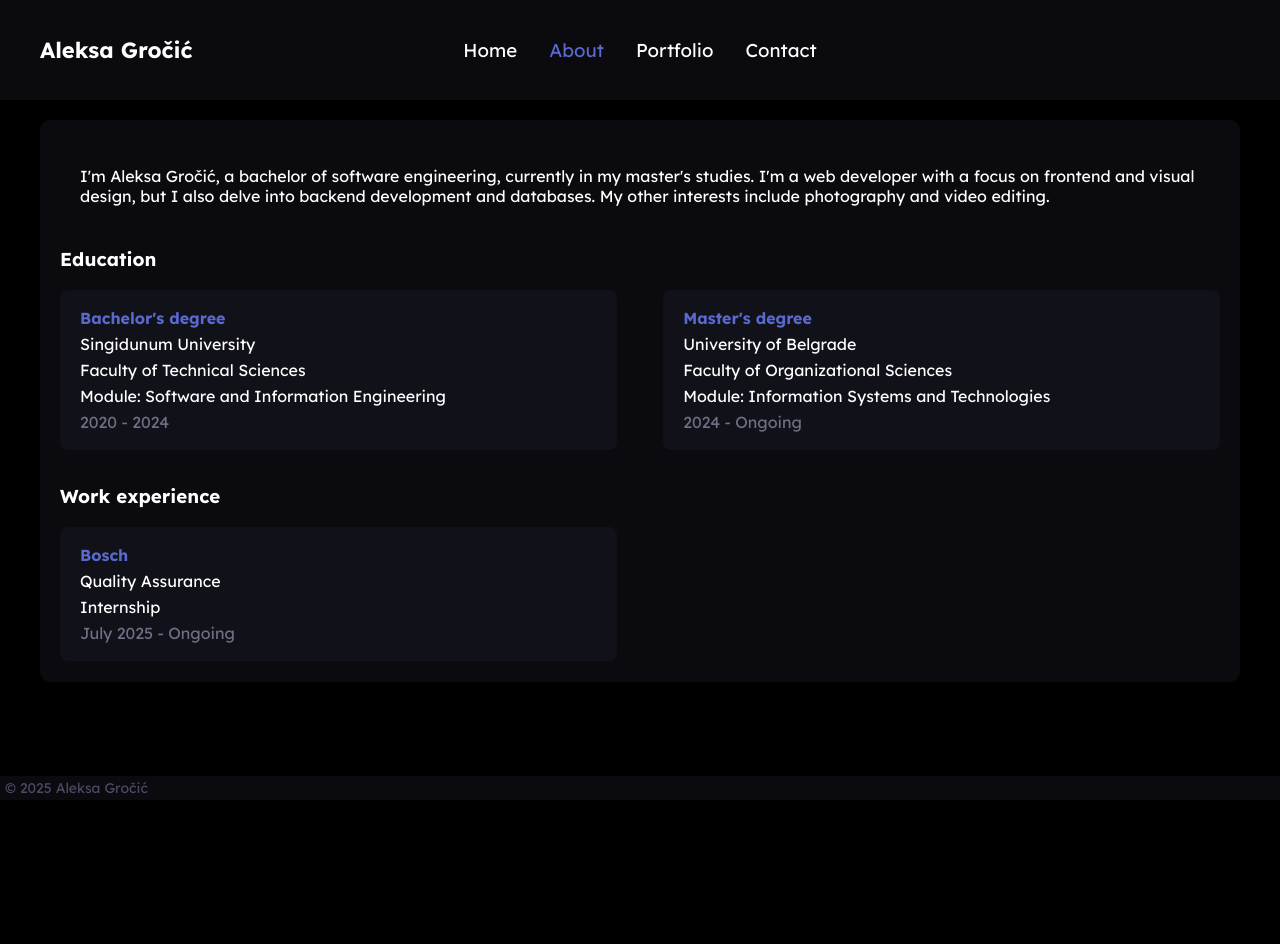
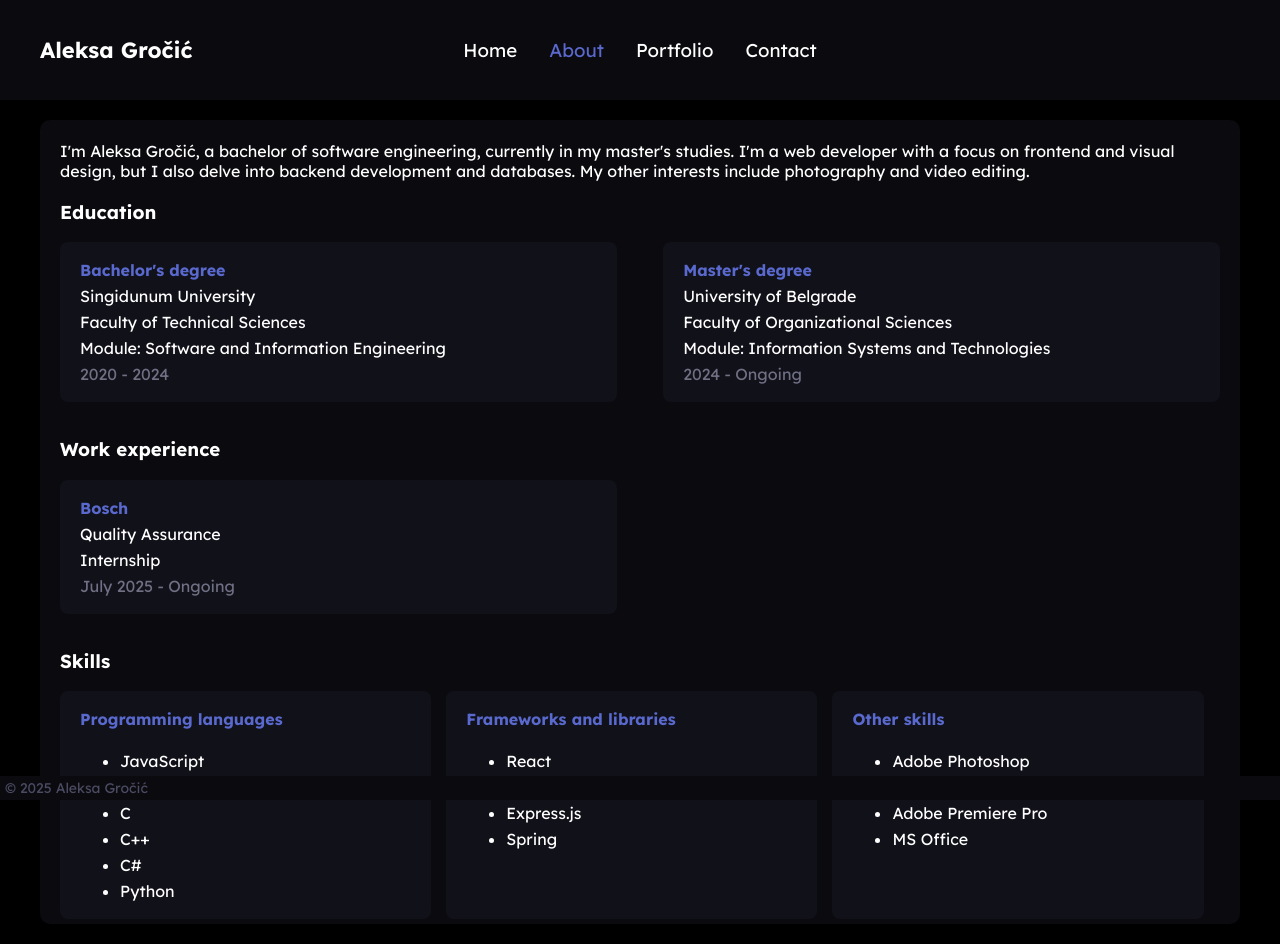
Before and after one commit to AleksaGrocic/AleksaGrocic.github.io, a React (Create React App) app in the folder portfolio-website/: page / in a window 1280 px wide. Both pictures are taken after a click on the element "About". Before the commit the page ends 800 px from the top, so only its background shows below. Built offline with nearby package versions, Linux system fonts and the light colour scheme.

Commit message:
Updated about page, added skills

```diff
--- a/portfolio-website/public/content/about.json
+++ b/portfolio-website/public/content/about.json
@@ -23,5 +23,15 @@
       "type": "Internship",
       "timePeriod": "July 2025 - Ongoing"
     }
-  ]
+  ],
+  "skills": {
+    "Programming languages": ["JavaScript", "Java", "C", "C++", "C#", "Python"],
+    "Frameworks and libraries": ["React", "Angular", "Express.js", "Spring"],
+    "Other skills": [
+      "Adobe Photoshop",
+      "Adobe Lightroom",
+      "Adobe Premiere Pro",
+      "MS Office"
+    ]
+  }
 }
--- /dev/null
+++ b/portfolio-website/public/content/contact.json
@@ -0,0 +1,3 @@
+{
+  "page": "Contact"
+}
--- /dev/null
+++ b/portfolio-website/public/content/portfolio.json
@@ -0,0 +1,3 @@
+{
+  "page": "Portfolio"
+}
--- a/portfolio-website/src/App.css
+++ b/portfolio-website/src/App.css
@@ -75,7 +75,7 @@ body {
   border-radius: 10px;
 }
 
-.bodyText {
+.bodyContainer {
   color: white;
 }
 
@@ -140,6 +140,20 @@ body {
   min-width: 300px;
   font-size: 12pt;
   margin-top: 0;
+}
+
+.skillsContainer {
+  justify-content: flex-start;
+  gap: 15px;
+}
+
+.skillsContainer .aboutCard {
+  flex: 1 1 30%;
+  max-width: 32%;
+}
+
+.skillsContainer ul {
+  margin-bottom: 0;
 }
 
 .aboutCardTitle {
--- a/portfolio-website/src/components/Body.tsx
+++ /dev/null
@@ -1,12 +0,0 @@
-import ReactMarkdown from "react-markdown";
-import rehypeRaw from "rehype-raw";
-
-export default function Body({ data }: { data: string }) {
-  return (
-    <div className="bodyContainer">
-      <div className="bodyText">
-        <ReactMarkdown rehypePlugins={[rehypeRaw]}>{data}</ReactMarkdown>
-      </div>
-    </div>
-  );
-}
--- a/portfolio-website/src/pages/About.tsx
+++ b/portfolio-website/src/pages/About.tsx
@@ -1,5 +1,4 @@
 import { useEffect, useState } from "react";
-import Body from "../components/Body";
 
 interface EducationItem {
   degree: string;
@@ -9,10 +8,15 @@ interface EducationItem {
   years: string;
 }
 
+interface Skills {
+  [category: string]: string[];
+}
+
 interface AboutData {
   intro: string;
   education: EducationItem[];
   workExperience: any[];
+  skills: Skills;
 }
 
 export default function About() {
@@ -28,7 +32,8 @@ export default function About() {
 
   return (
     <div className="bodyContainer">
-      <Body data={data.intro} />
+      <p>{data.intro}</p>
+
       <h3 className="subtitle">Education</h3>
       <div className="aboutCategoryContainer">
         {data.education.map((item, index) => (
@@ -64,6 +69,20 @@ export default function About() {
           ))
         )}
       </div>
+
+      <h3 className="subtitle">Skills</h3>
+      <div className="aboutCategoryContainer skillsContainer">
+        {Object.entries(data.skills).map(([category, skillList], index) => (
+          <div key={index} className="aboutCard">
+            <span className="aboutCardTitle">{category}</span>
+            <ul>
+              {skillList.map((skill, i) => (
+                <li key={i}>{skill}</li>
+              ))}
+            </ul>
+          </div>
+        ))}
+      </div>
     </div>
   );
 }
--- a/portfolio-website/src/pages/Contact.tsx
+++ b/portfolio-website/src/pages/Contact.tsx
@@ -1,14 +1,19 @@
 import { useEffect, useState } from "react";
-import Body from "../components/Body";
 
 export default function Contact() {
-  const [data, setData] = useState("");
+  const [data, setData] = useState<{ page: string } | null>(null);
 
   useEffect(() => {
-    fetch("/content/contact.md")
-      .then((res) => res.text())
-      .then((text) => setData(text));
+    fetch("/content/contact.json")
+      .then((res) => res.json())
+      .then((json) => setData(json));
   }, []);
 
-  return <Body data={data} />;
+  if (!data) return null;
+
+  return (
+    <div className="bodyContainer">
+      <p>{data.page}</p>
+    </div>
+  );
 }
--- a/portfolio-website/src/pages/Portfolio.tsx
+++ b/portfolio-website/src/pages/Portfolio.tsx
@@ -1,14 +1,19 @@
 import { useEffect, useState } from "react";
-import Body from "../components/Body";
 
 export default function Portfolio() {
-  const [data, setData] = useState("");
+  const [data, setData] = useState<{ page: string } | null>(null);
 
   useEffect(() => {
-    fetch("/content/portfolio.md")
-      .then((res) => res.text())
-      .then((text) => setData(text));
+    fetch("/content/portfolio.json")
+      .then((res) => res.json())
+      .then((json) => setData(json));
   }, []);
 
-  return <Body data={data} />;
+  if (!data) return null;
+
+  return (
+    <div className="bodyContainer">
+      <p>{data.page}</p>
+    </div>
+  );
 }
```
Also changed, not shown: portfolio-website/public/content/contact.md (deleted, +0 -1 lines), portfolio-website/public/content/portfolio.md (deleted, +0 -1 lines).
